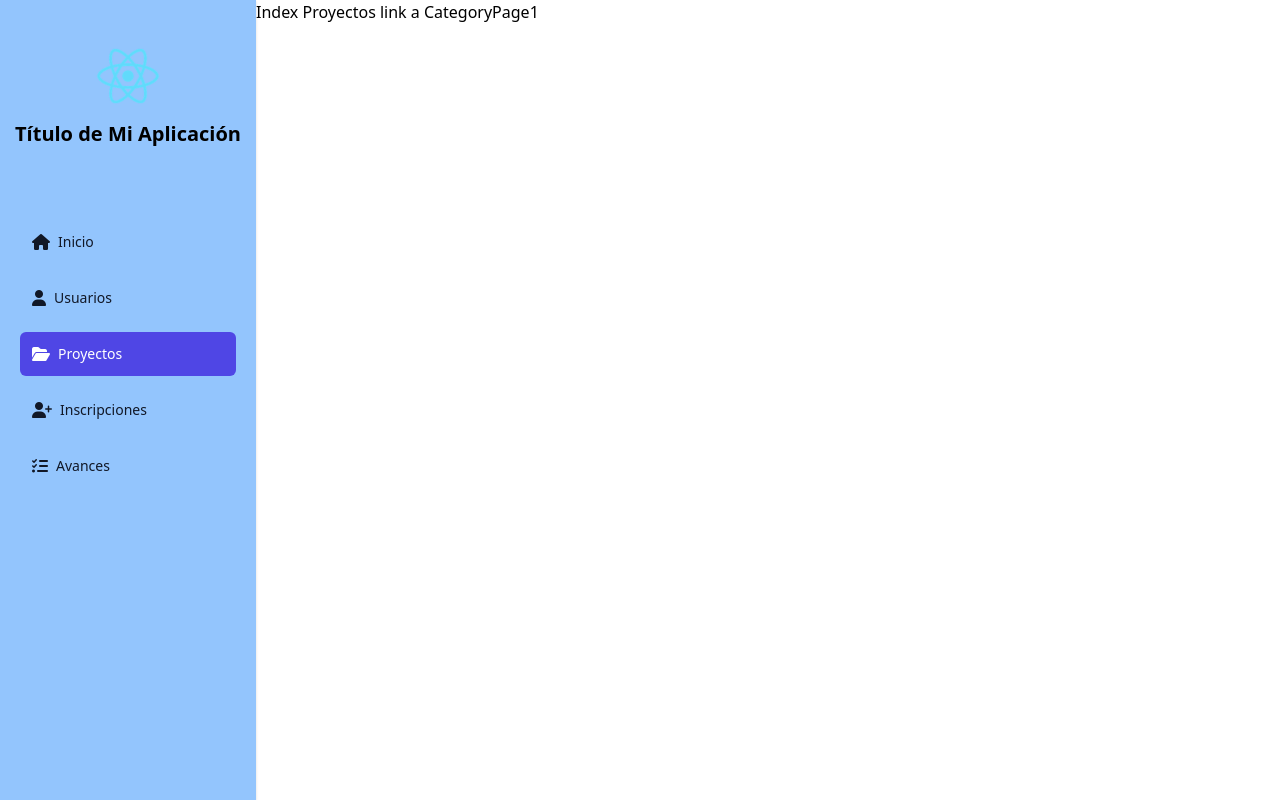
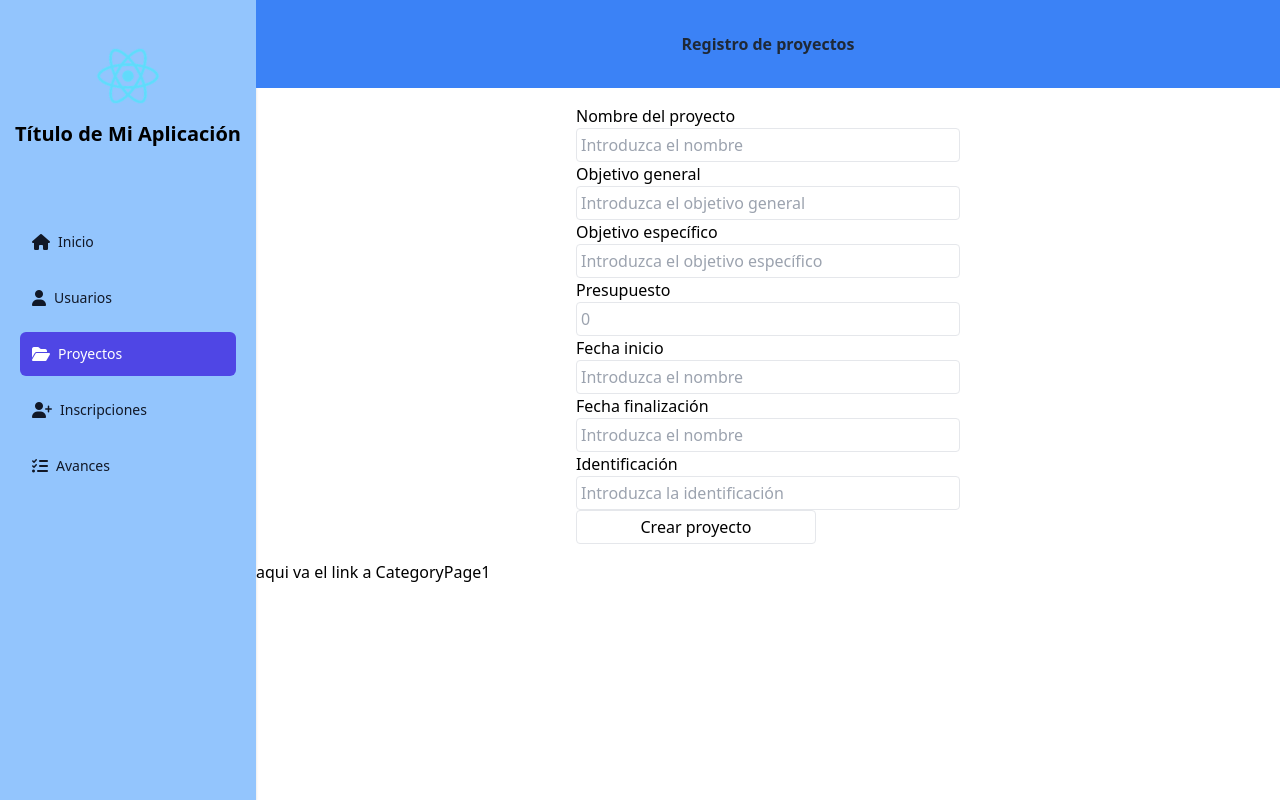
Before and after one commit to ksbcoder/repo-ada-dev, a React (Create React App) app: page /proyectos in a window 1280 px wide. Built offline with nearby package versions, Linux system fonts and the light colour scheme.

Commit message:
Agregar index proyectos

```diff
--- a/src/pages/proyectos/Index.jsx
+++ b/src/pages/proyectos/Index.jsx
@@ -4,8 +4,47 @@ import { Link } from "react-router-dom";
 const IndexProyectos = () => {
   return (
     <div>
-      Index Proyectos
-      <Link to='page1'> link a CategoryPage1</Link>
+      <div className="flex flex-col items-center justify-center bg-blue-500 p-8">
+        <h2 className="text-2x1 font-extrabold text-gray-800">Registro de proyectos</h2>
+      </div>
+      <div className=" p-4 flex flex-col items-center justify-center">
+      <form className="flex flex-col">
+        <label className="flex flex-col" htmlFor="nombre">
+          Nombre del proyecto
+        <input name ="nombre" className="border box-border rounded p-1 w-96" type="text" placeholder="Introduzca el nombre"/>
+        </label>
+        <label className="flex flex-col" htmlFor="objetivo general">
+          Objetivo general
+        <input name ="objetivo general" className="border box-border rounded p-1" type="text" placeholder="Introduzca el objetivo general"/>
+        </label>
+        <label className="flex flex-col" htmlFor="objetivo especifico">
+          Objetivo específico
+        <input name ="objetivo especifico" className="border box-border rounded p-1" type="text" placeholder="Introduzca el objetivo específico"/>
+        </label>
+        <label className="flex flex-col" htmlFor="">
+          Presupuesto
+        <input className="border box-border rounded p-1" type="number" placeholder="0"/>
+        </label>
+        <label className="flex flex-col" htmlFor="">
+          Fecha inicio
+        <input className="border box-border rounded p-1" type="text" placeholder="Introduzca el nombre"/>
+        </label>
+        <label className="flex flex-col" htmlFor="">
+          Fecha finalización
+        <input className="border box-border rounded p-1" type="text" placeholder="Introduzca el nombre"/>
+        </label>
+        <label className="flex flex-col" htmlFor="">
+          Identificación
+        <input className="border box-border rounded p-1" type="text" placeholder="Introduzca la identificación"/>
+        </label>
+          <button className="border box-border rounded p-1 w-60">Crear proyecto</button>
+        </form>
+
+      </div>
+
+      <Link to='page1'> aqui va el link a CategoryPage1</Link>
+
+
     </div>
   );
 };
```
